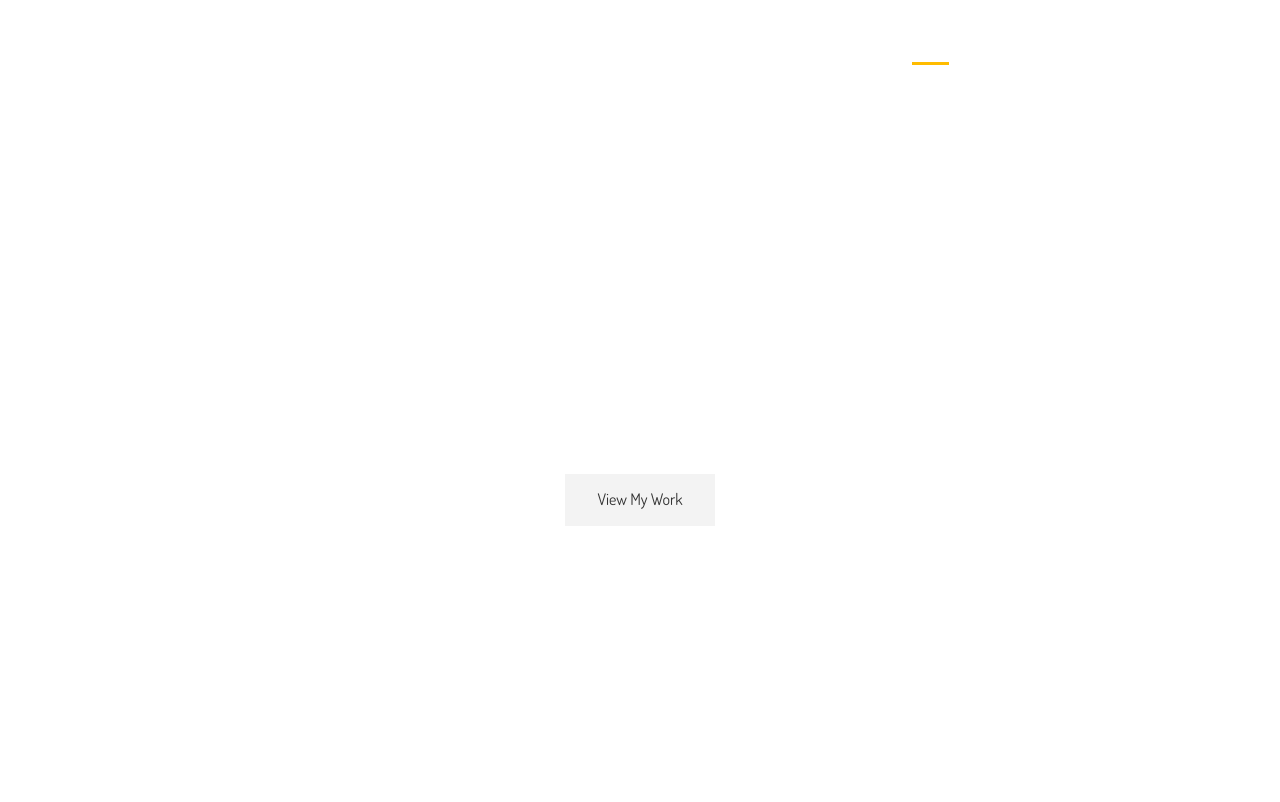
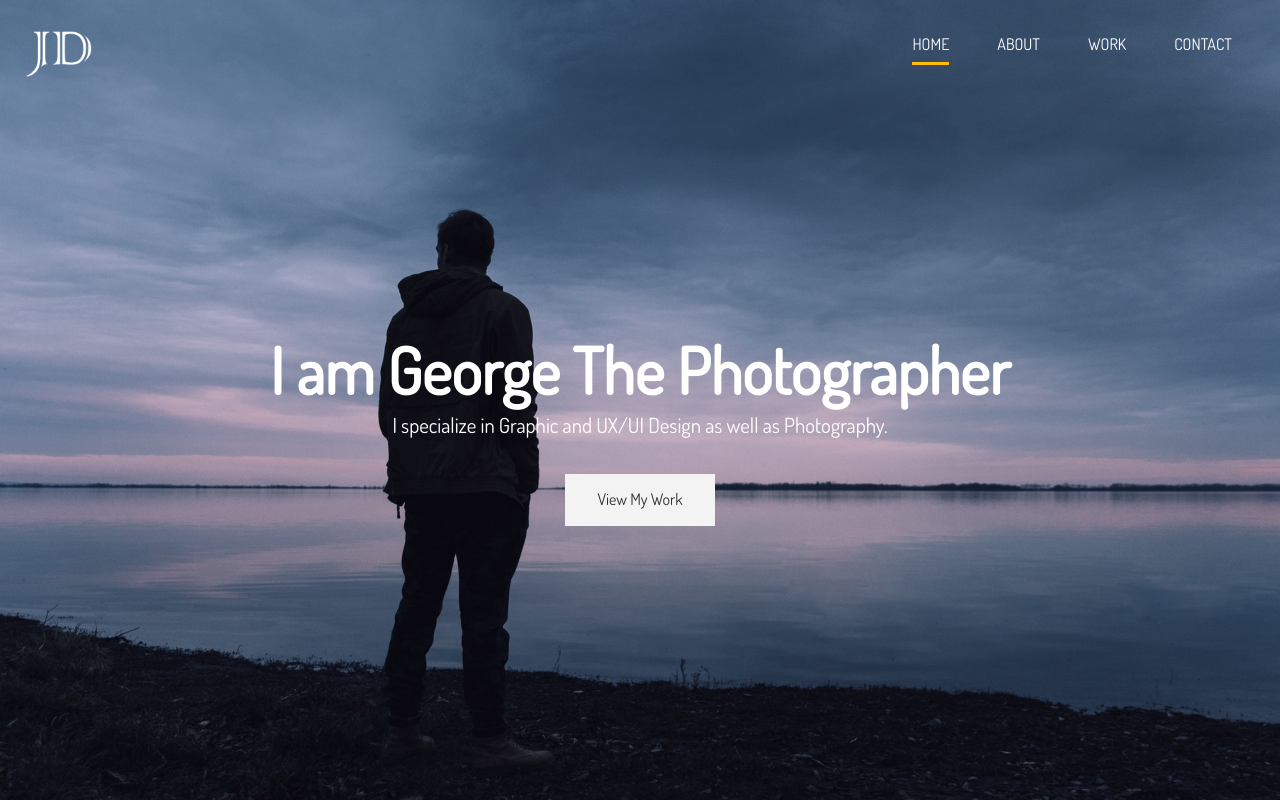
Before and after one commit to codedByGeorge/portfolioproject, a website: page index.html in a window 1280 px wide. Shown: the top 802 px of the page. Drawn offline with nearby package versions, Linux system fonts and the light colour scheme; files that its build step writes are made by us from their sources; the site is published under a folder, as on GitHub Pages, so addresses that start at the root find nothing; files whose address does not match are found by name.

Commit message:
Add files via upload

```diff
--- a/scss/_config.scss
+++ b/scss/_config.scss
@@ -4,7 +4,7 @@ $main-color: #ffbc00;
 $light-color: #f3f3f3;
 $medium-color: #ccc;
 $dark-color: #333;
-$bg-img: url('/dist/img/showcase.jpg');
+$bg-img: url('../dist/img/showcase.jpg');
 
 // SET TEXT COLOR
 @function set-text-color($color) {
```
